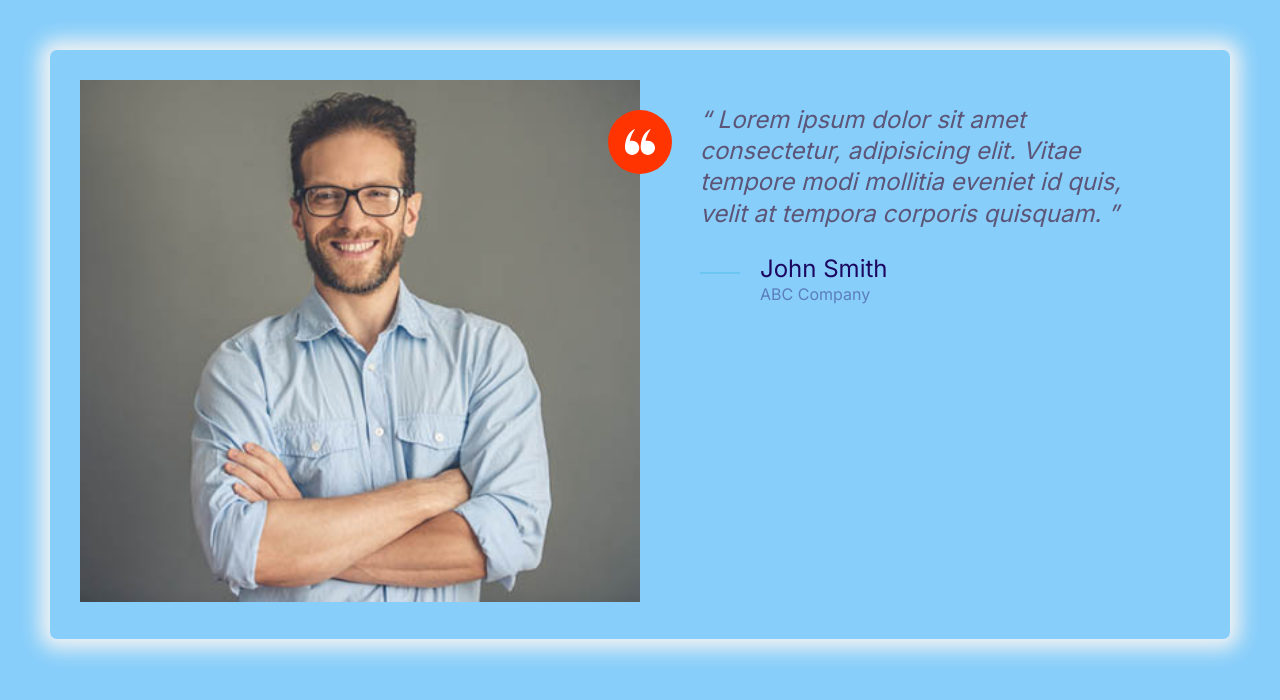
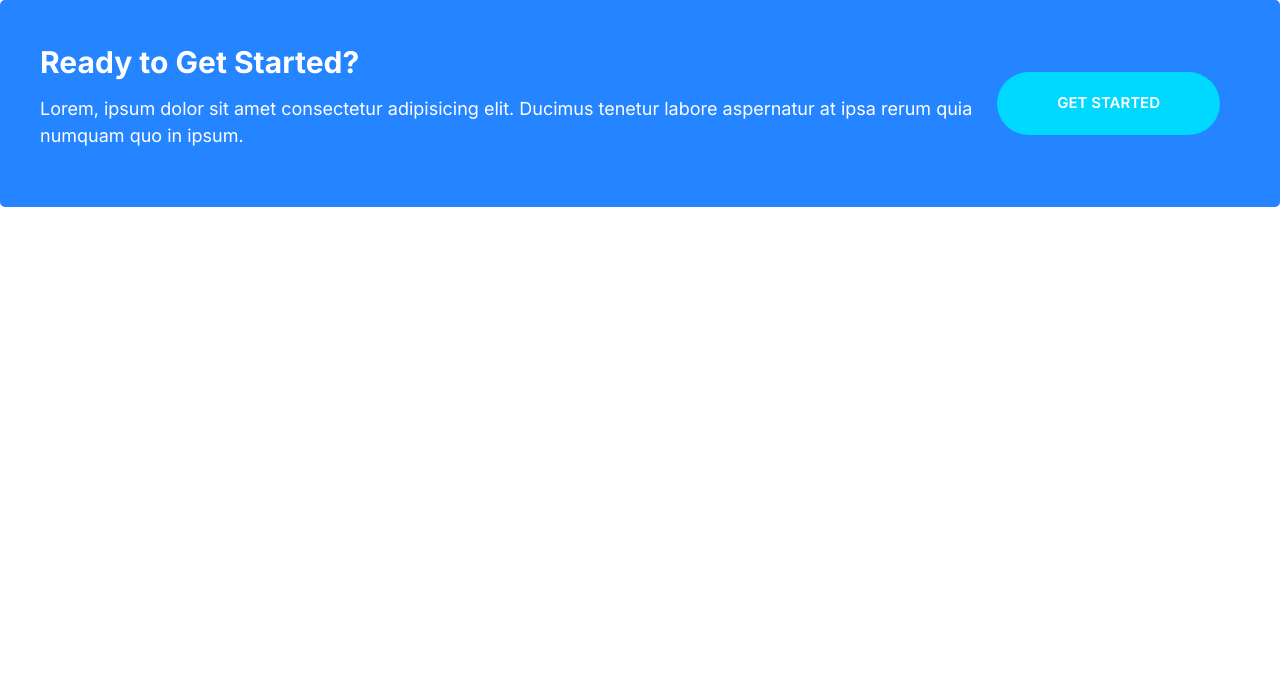
Before and after one commit to lantranad2/moshify, a plain HTML site: page index.html in a window 1280 px wide. Drawn offline with Linux system fonts and the light colour scheme.

Commit message:
Build the callout component.

```diff
--- a/css/styles.css
+++ b/css/styles.css
@@ -235,6 +235,11 @@ a {
 
 .btn--accent:hover {
   background: #ec3000;
+}
+
+.btn--stretched {
+  padding-left: 6rem;
+  padding-right: 6rem;
 }
 
 .btn--block {
@@ -496,3 +501,45 @@ a {
     margin-left: 6rem;
   }
 }
+
+/* Callouts */
+
+.callout {
+  padding: 4rem;
+  border-radius: 5px;
+}
+
+.callout--primary {
+  background: var(--color-primary);
+  color: #fff;
+}
+
+.callout__heading {
+  color: #fff;
+  margin-top: 0;
+  font-size: 3rem;
+}
+
+.callout .btn {
+  justify-self: center;
+  align-self: center;
+}
+
+.callout__content {
+  text-align: center;
+}
+
+@media screen and (min-width: 768px) {
+  .callout .grid--1x2 {
+    grid-template-columns: 1fr auto;
+  }
+
+  .callout__content {
+    text-align: left;
+  }
+
+  .callout .btn {
+    justify-self: start;
+    margin: 0 2rem;
+  }
+}
--- a/index.html
+++ b/index.html
@@ -13,37 +13,17 @@
     <link rel="stylesheet" href="./css/normalize.css" />
     <link rel="stylesheet" href="./css/styles.css" />
   </head>
-  <body style="padding: 5rem; background: lightskyblue">
-    <div class="card testimonial">
+  <body>
+    <div class="callout callout--primary">
       <div class="grid grid--1x2">
-        <div class="testimonial__image">
-          <img src="./images/testimonial.jpg" alt="A happy, smiling customer" />
-          <span class="icon-container icon-container--accent">
-            <svg class="icon icon--white icon--small">
-              <use xlink:href="./images/sprite.svg#quotes"></use>
-            </svg>
-          </span>
+        <div class="callout__content">
+          <h2 class="callout__heading">Ready to Get Started?</h2>
+          <p>
+            Lorem, ipsum dolor sit amet consectetur adipisicing elit. Ducimus
+            tenetur labore aspernatur at ipsa rerum quia numquam quo in ipsum.
+          </p>
         </div>
-        <blockquote class="quote">
-          <p class="quote__text">
-            Lorem ipsum dolor sit amet consectetur, adipisicing elit. Vitae
-            tempore modi mollitia eveniet id quis, velit at tempora corporis
-            quisquam.
-          </p>
-          <footer>
-            <div class="media">
-              <div class="media__image">
-                <svg class="icon icon--primary quote__line">
-                  <use xlink:href="./images/sprite.svg#line"></use>
-                </svg>
-              </div>
-              <div class="media__body">
-                <h3 class="media__title quote__author">John Smith</h3>
-                <p class="quote__organization">ABC Company</p>
-              </div>
-            </div>
-          </footer>
-        </blockquote>
+        <a href="#" class="btn btn--secondary btn--stretched">Get Started</a>
       </div>
     </div>
   </body>
```
